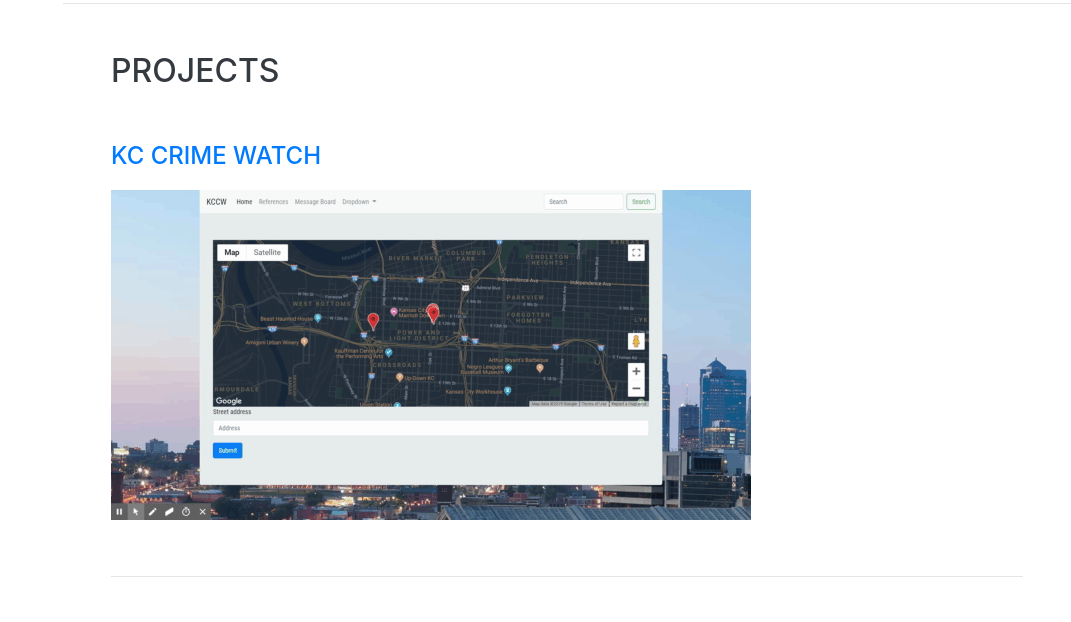
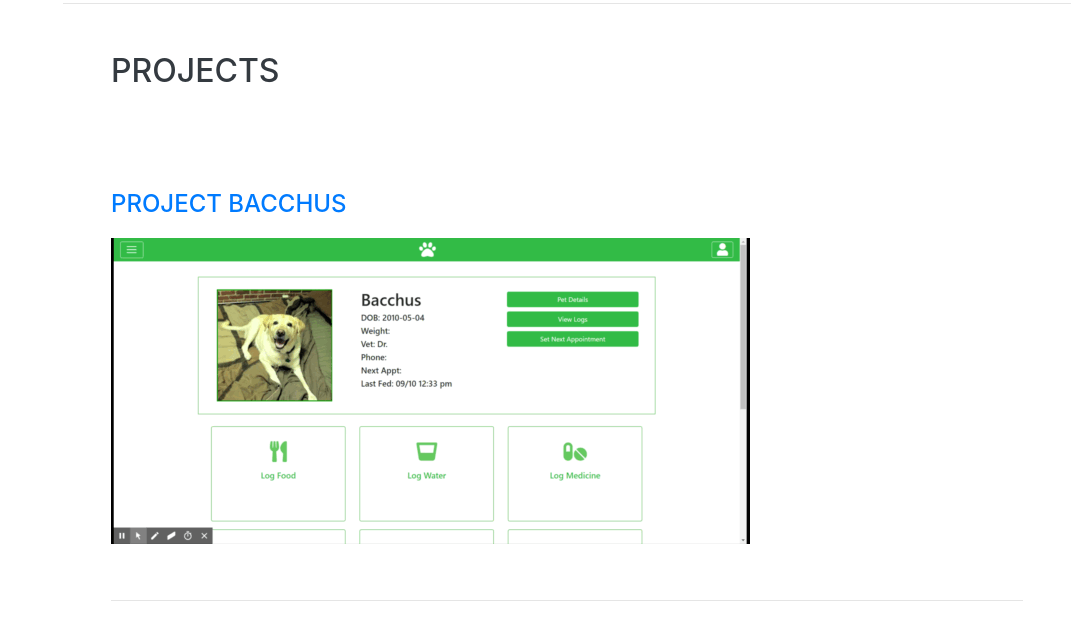
Before and after one commit to tiffanykeller/Tiffany-Keller-portfolio, a website with bundled scripts: page index.html in a window 1280 px wide. Shown: the part 3200-3822 px from the top of the page, without its empty margins (209-1280 px from the left). Built offline with nearby package versions, Linux system fonts and the light colour scheme; a web font is replaced by a local one.

Commit message:
remove project

```diff
--- a/index.html
+++ b/index.html
@@ -205,14 +205,7 @@
     <section class="resume-section p-3 p-lg-5 d-flex align-items-center" id="projects">
       <div class="w-100">
         <h2 class="mb-5">Projects</h2>
-        <div class="subheading mb-3"><a href="https://tiffanykeller.github.io/projectone/">KC Crime Watch </a></div>
-        <span class="d-none d-lg-block" >
 
-          <img class="img-fluid mx-auto mb-2" src="img/CrimeWatch.gif" alt="">
-        </span>
-        <br></br>
-
-        <hr class="m-0">
 
         <br></br>
         <span class="d-none d-lg-block" >
```
